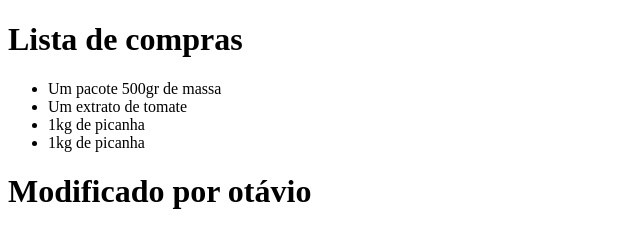
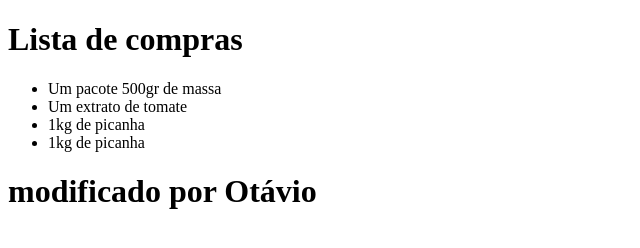
Before and after one commit to otaviosenger/trabalho-git, a plain HTML site: page fernanda.html in a window 1280 px wide. Shown: the whole page, without its empty margins (0-640 px from the left). Drawn offline with Linux system fonts and the light colour scheme.

Commit message:
modificação

```diff
--- a/fernanda.html
+++ b/fernanda.html
@@ -14,6 +14,6 @@
      <li> 1kg de picanha </li>
      <li> 1kg de picanha </li>
     </ul>
-    <h1> Modificado por otávio </h1>
+  <h1>modificado por Otávio</h1>
 </body>
 </html>
```
